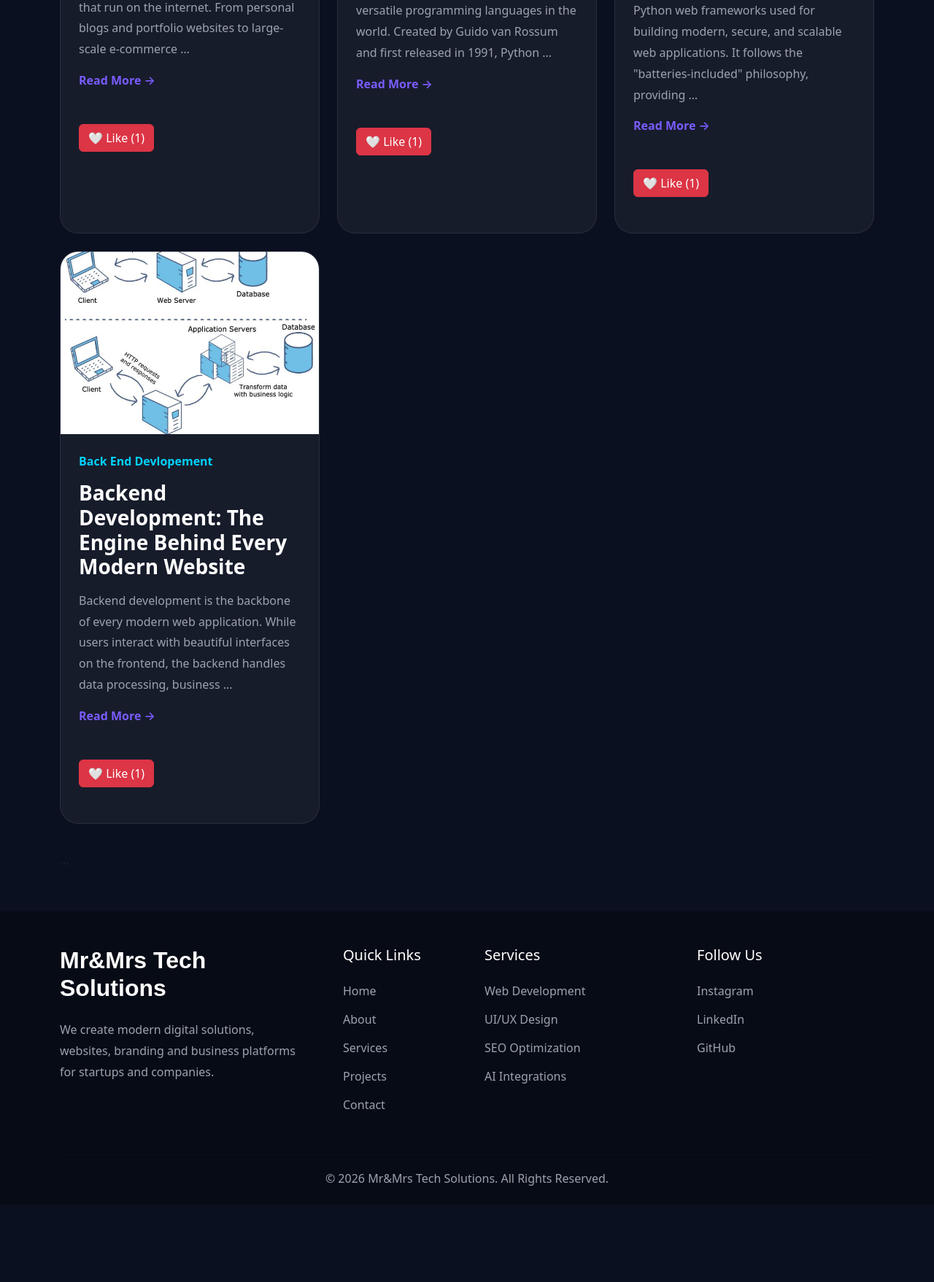
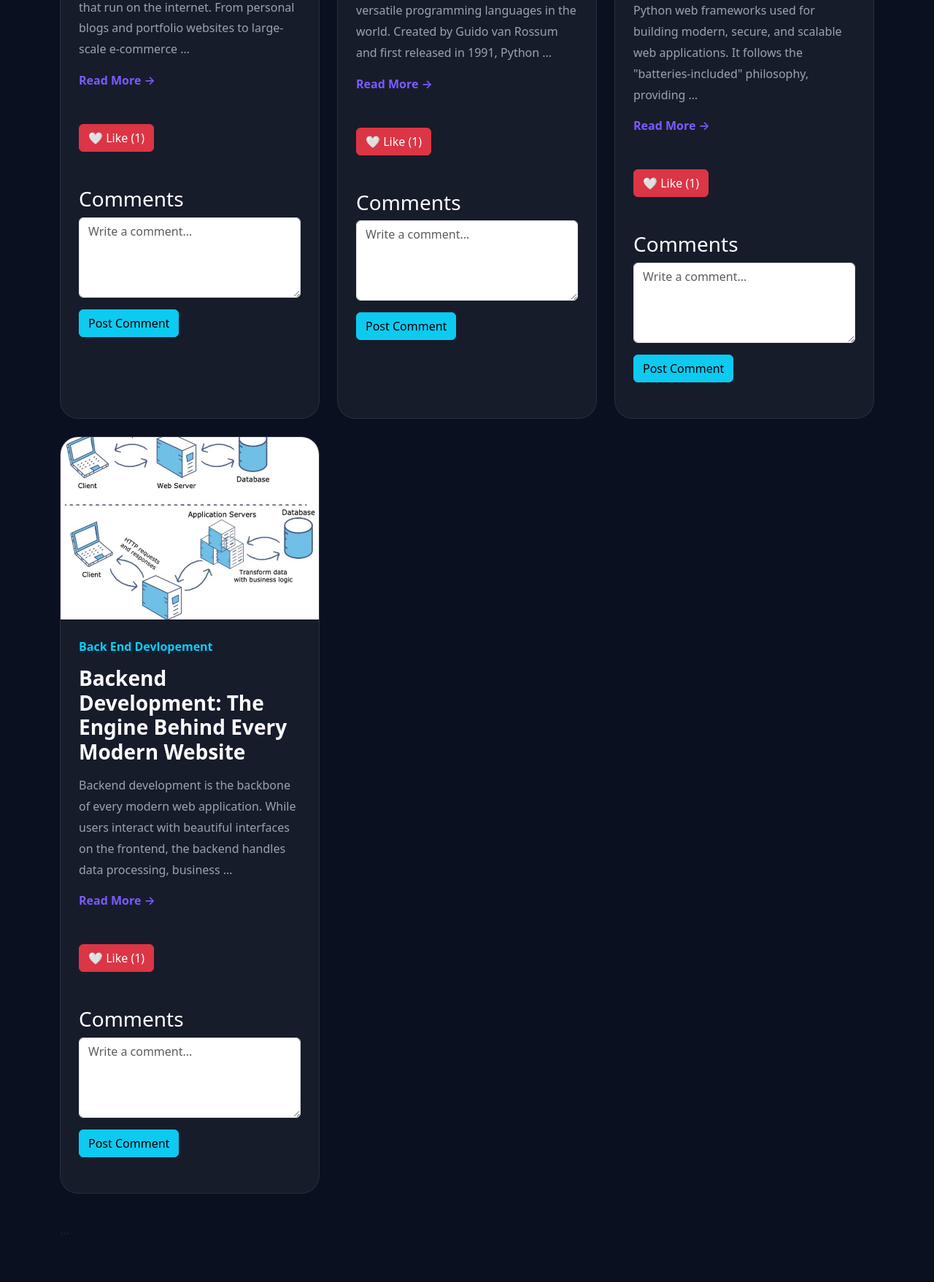
Before and after one commit to manju1118/myportfolio-project, a Django app: page /blog/ in a window 1280 px wide. Shown: the part 1053-2810 px from the top of the page at 73% size. Before the commit the page ends 2678 px from the top, so only its background shows below. Run offline with Django 5.2, Linux system fonts and the light colour scheme; a user stored in the database is signed in; data comes from the database, SQL or seed files in the repository; both versions use the stored data as it was after the commit.

Commit message:
some changes added

```diff
--- a/Downloads/myportfolio-project-main/blogproject/templates/blog/blog_homepage.html
+++ b/Downloads/myportfolio-project-main/blogproject/templates/blog/blog_homepage.html
@@ -302,7 +302,7 @@
                         Read More →
 
                     </a>
-                    <div class="mt-5">
+                    <div class="mt-5 gap-3">
                         <div class="mb-4">
 
                         <a
@@ -324,6 +324,47 @@
                         </a>
 
                         </div>
+                        <div class="mb-4">
+                          <div class="mt-5">
+
+                            <h3 class="text-white">
+
+                                Comments
+
+                            </h3>
+
+                            {% if request.user.is_authenticated %}
+
+                            <form
+                            method="POST"
+                            action="{% url 'add_comment' post.slug %}">
+
+                                {% csrf_token %}
+
+                                <textarea
+                                name="content"
+                                rows="4"
+                                class="form-control mb-3"
+                                placeholder="Write a comment..."
+                                ></textarea>
+
+                                <button
+                                type="submit"
+                                class="btn btn-info">
+
+                                    Post Comment
+
+                                </button>
+
+                            </form>
+
+                            {% endif %}
+
+                          </div>
+
+                        </div>
+
+
                     </div>
 
                 </div>
```
Also changed, not shown: Downloads/myportfolio-project-main/blogproject/templates/blog/post_detail.html (+44 -3 lines), Downloads/myportfolio-project-main/db.sqlite3.
